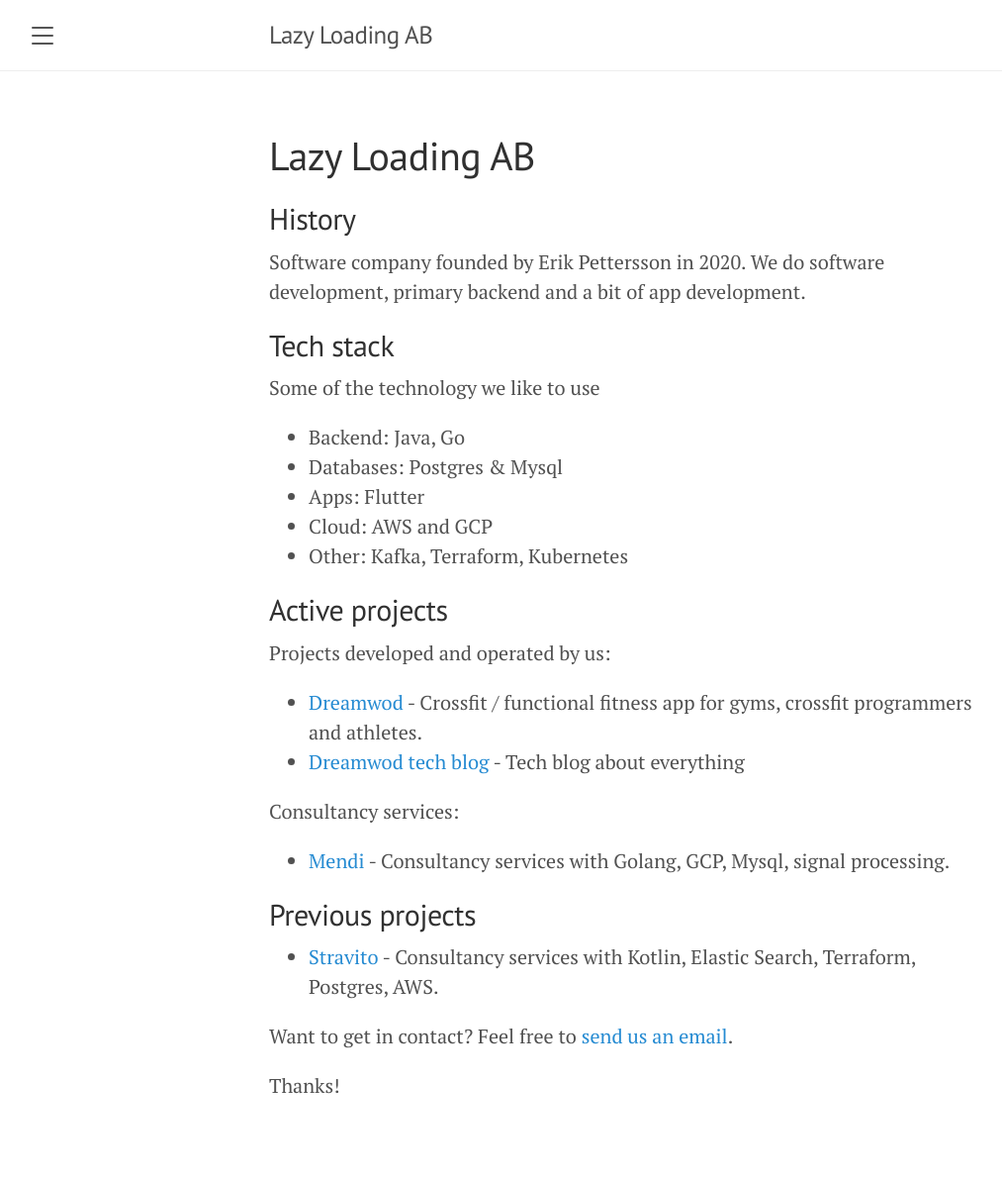
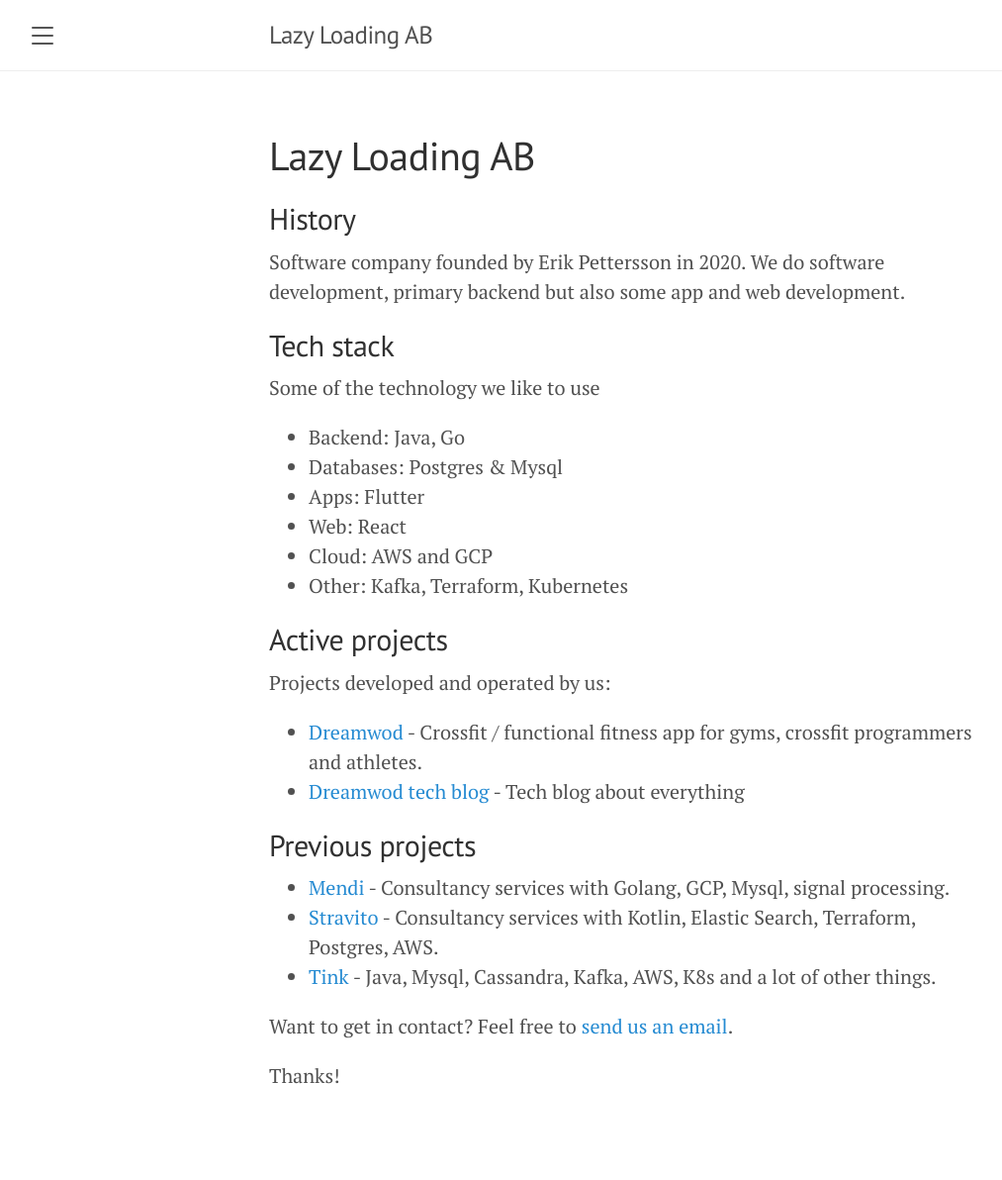
Before and after one commit to lazyloading-ab/lazyloading-ab.github.io, a Jekyll site: the page built from index.md, in a window 1280 px wide. Shown: the whole page at 99% size, without its empty margins (8-1021 px from the left). Built offline with Jekyll 4.4.1, drawn with Linux system fonts in a browser that asks for light colours.

Commit message:
Update index.md

```diff
--- a/index.md
+++ b/index.md
@@ -5,7 +5,7 @@ title: Lazy Loading AB
 
 ## History
 
-Software company founded by Erik Pettersson in 2020. We do software development, primary backend and a bit of app development.
+Software company founded by Erik Pettersson in 2020. We do software development, primary backend but also some app and web development.
 
 ## Tech stack
 
@@ -14,6 +14,7 @@ Some of the technology we like to use
 * Backend: Java, Go
 * Databases: Postgres & Mysql
 * Apps: Flutter
+* Web: React
 * Cloud: AWS and GCP
 * Other: Kafka, Terraform, Kubernetes
 
@@ -24,13 +25,11 @@ Projects developed and operated by us:
 * [Dreamwod](https://www.dreamwod.app) - Crossfit / functional fitness app for gyms, crossfit programmers and athletes.
 * [Dreamwod tech blog](https://medium.com/dreamwod-tech) - Tech blog about everything
 
-Consultancy services:
-
-* [Mendi](https://www.mendi.io) - Consultancy services with Golang, GCP, Mysql, signal processing.
-
 
 ## Previous projects
+* [Mendi](https://www.mendi.io) - Consultancy services with Golang, GCP, Mysql, signal processing.
 * [Stravito](https://www.stravito.com) - Consultancy services with Kotlin, Elastic Search, Terraform, Postgres, AWS.
+* [Tink](https://www.tink.com) - Java, Mysql, Cassandra, Kafka, AWS, K8s and a lot of other things.
 
 Want to get in contact? Feel free to [send us an email](mailto:erik@lazyloading.se).
 
```
